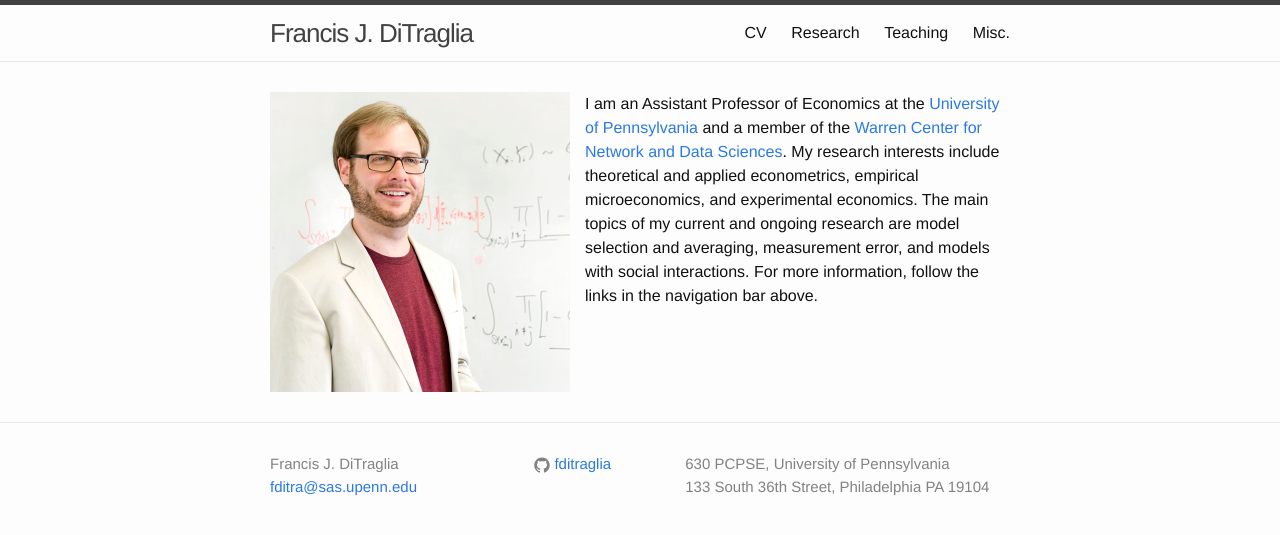
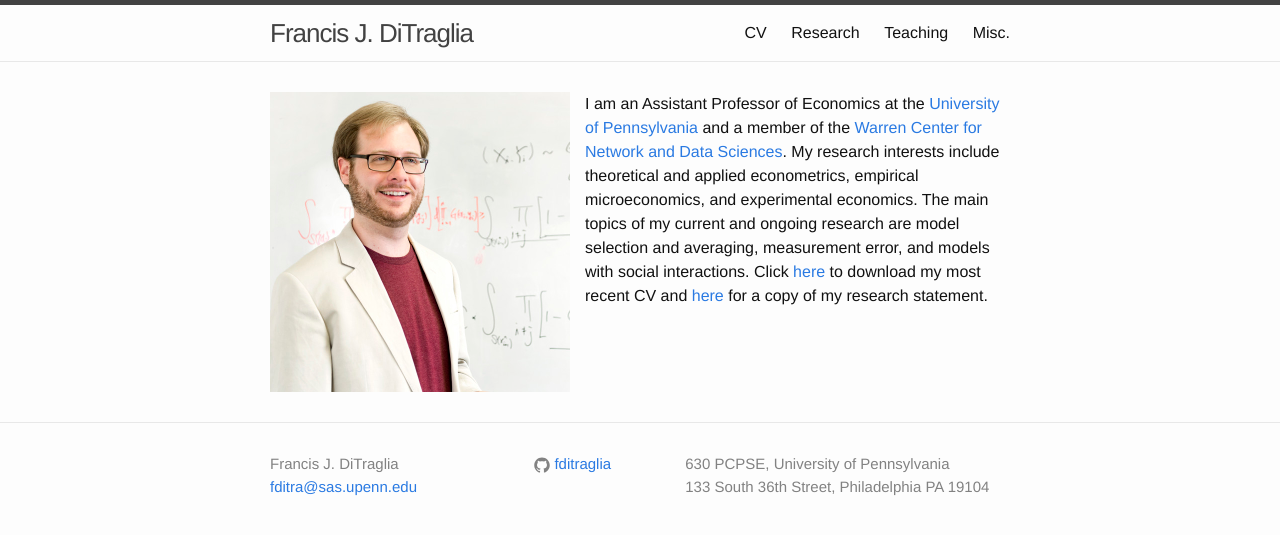
Before and after one commit to fditraglia/fditraglia.github.io, a Jekyll site: the page built from index.md, in a window 1280 px wide. Shown: the top 535 px of the page. Built offline with Jekyll 4.4.1, drawn with Linux system fonts in a browser that asks for light colours.

Commit message:
tweak index

```diff
--- a/index.md
+++ b/index.md
@@ -6,4 +6,4 @@ I am an Assistant Professor of Economics at the [University of Pennsylvania](htt
 Before Cambridge, I earned an MA in economics at [UC San Diego](http://www.ucsd.edu), an MSc in statistics at the University of [St Andrews](http://www.st-andrews.ac.uk) and a BA in economics and mathematics at the [College of William and Mary](http://www.wm.edu). -->
 My research interests include theoretical and applied econometrics, empirical microeconomics, and experimental economics.
 The main topics of my current and ongoing research are model selection and averaging, measurement error, and models with social interactions.
-For more information, follow the links in the navigation bar above.
+Click [here](https://github.com/fditraglia/fditraglia-cv/raw/master/fditraglia_CV.pdf) to download my most recent CV and [here](https://github.com/fditraglia/fditragia-research/raw/master/DiTraglia-research-statement.pdf) for a copy of my research statement.
```
